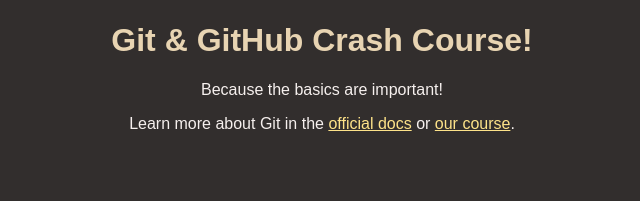
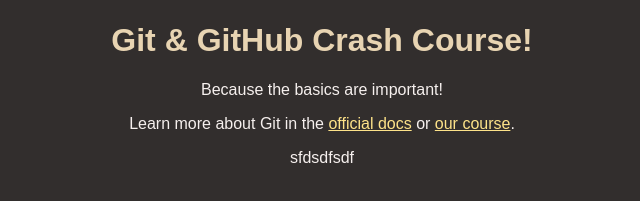
Before and after one commit to codemeister73/github-crash-course, a plain HTML site: page index.html in a window 1280 px wide. Shown: the part 147-348 px from the top of the page, without its empty margins (318-958 px from the left). Drawn offline with Linux system fonts and the light colour scheme.

Commit message:
added section

```diff
--- a/index.html
+++ b/index.html
@@ -19,6 +19,7 @@
         <a href="https://git-scm.com/book/en/v2">official docs</a> or
         <a href="https://acad.link/git">our course</a>.
       </p>
+      <section><p>sfdsdfsdf</p></section>
     </main>
   </body>
 </html>
```
